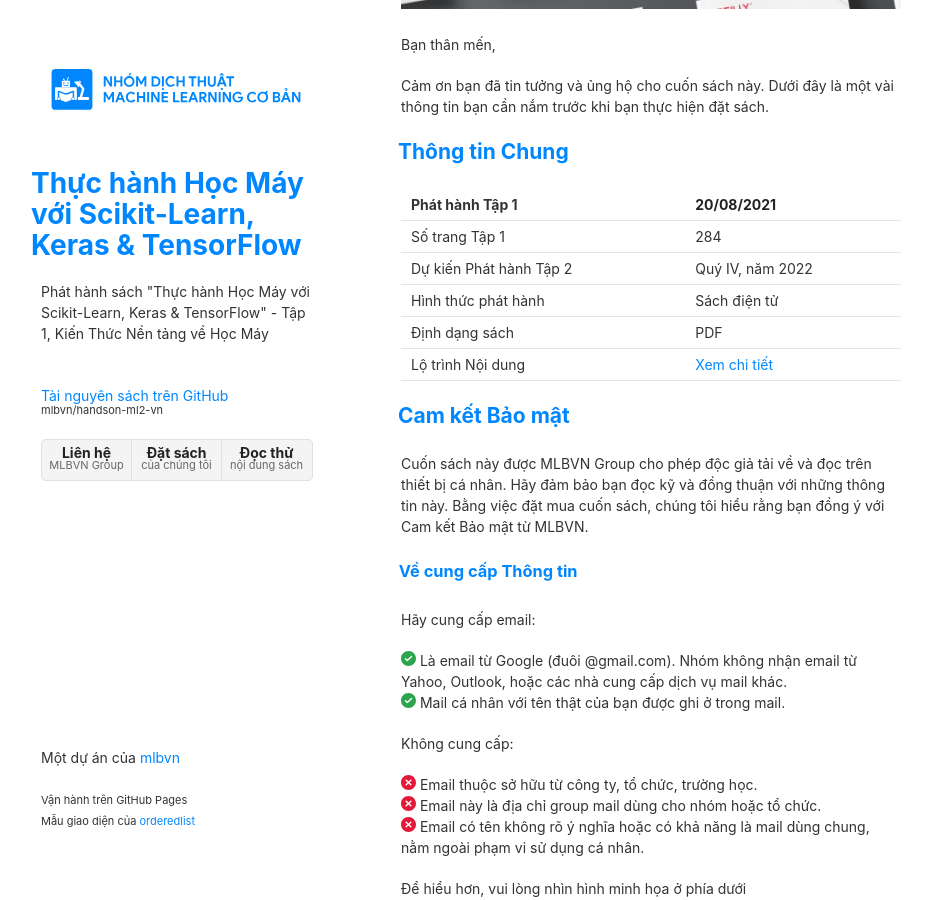
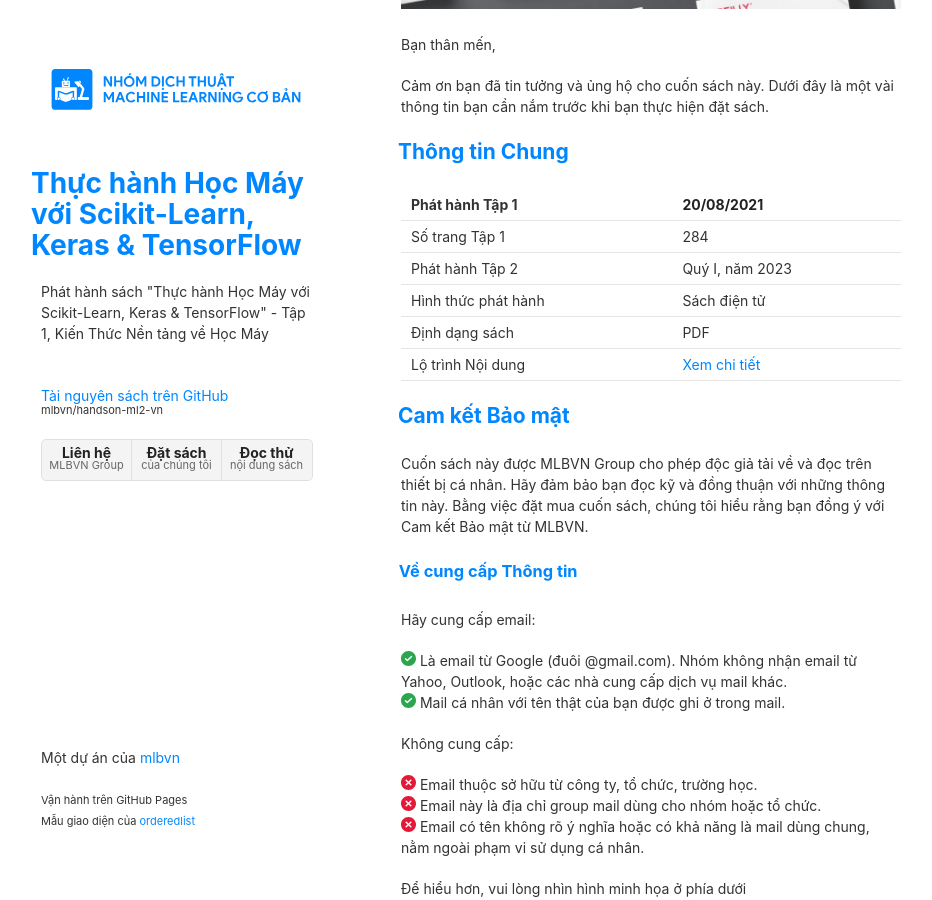
Before and after one commit to mlbvn/hml-book, a Jekyll site: the page built from index.md, in a window 1280 px wide and 900 px high, scrolled down 382 px. Shown: the whole window, without its empty margins (169-1101 px from the left). Built offline with Jekyll 4.4.1, drawn with Linux system fonts in a browser that asks for light colours; our own code applies the rules of GitHub Pages for plain Markdown files.

Commit message:
minor update

```diff
--- a/index.md
+++ b/index.md
@@ -10,7 +10,7 @@ Dưới đây là một vài thông tin bạn cần nắm trước khi bạn th
 | Phát hành Tập 1         | **20/08/2021**                  |
 |-------------------------|---------------------------------|
 | Số trang Tập 1          | 284                             |
-| Dự kiến Phát hành Tập 2 | Quý IV, năm 2022               |
+| Phát hành Tập 2         | Quý I, năm 2023                 |
 | Hình thức phát hành     | Sách điện tử                    |
 | Định dạng sách          | PDF                             |
 | Lộ trình Nội dung       | [Xem chi tiết](./lo-trinh.html) |
```
